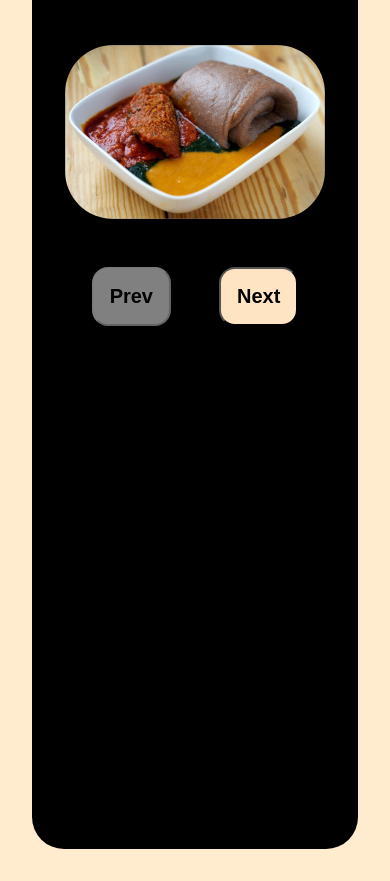
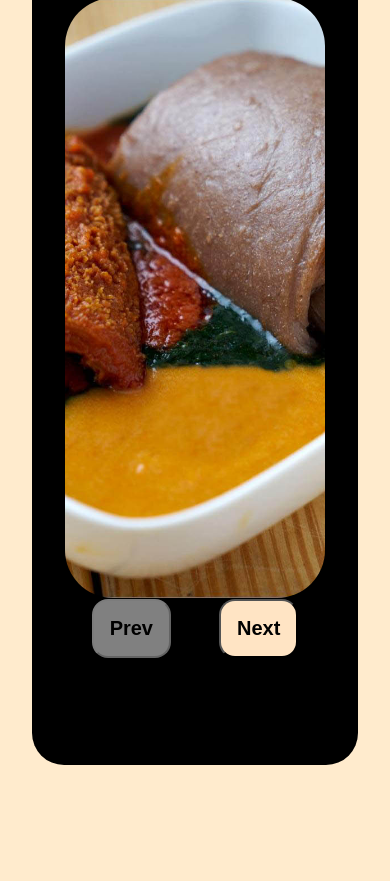
Before and after one commit to Lhorla/Best-Foods, a plain HTML site: page index.html in a window 390 px wide. Shown: the part 111-992 px from the top of the page. After the commit the page ends 908 px from the top, so only its background shows below. Drawn offline with Linux system fonts and the light colour scheme.

Commit message:
Update index.css

```diff
--- a/index.css
+++ b/index.css
@@ -91,6 +91,7 @@ body {
 @media only screen and (max-width: 425px) {
     .wrapper {
         max-width: 87%;
+        height: 100vh;
     }
     .heading h1 {
         font-size: 25px;
@@ -100,4 +101,11 @@ body {
     .gallery-img {
         width: 80%;
     }
+    .image-gallery {
+        height: 60vh;
+        width: auto;
+    }
+    .active {
+        height: 80vh;
+    }
 }
```
